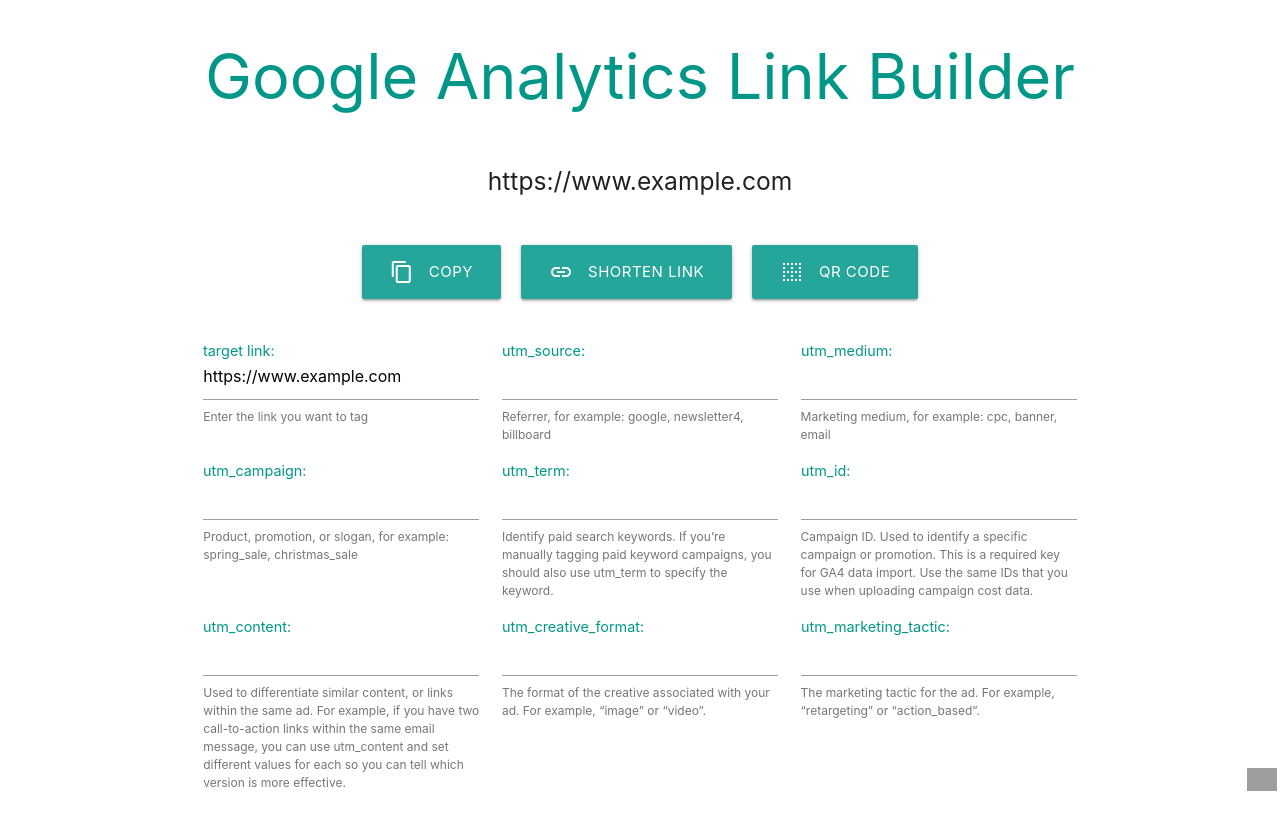
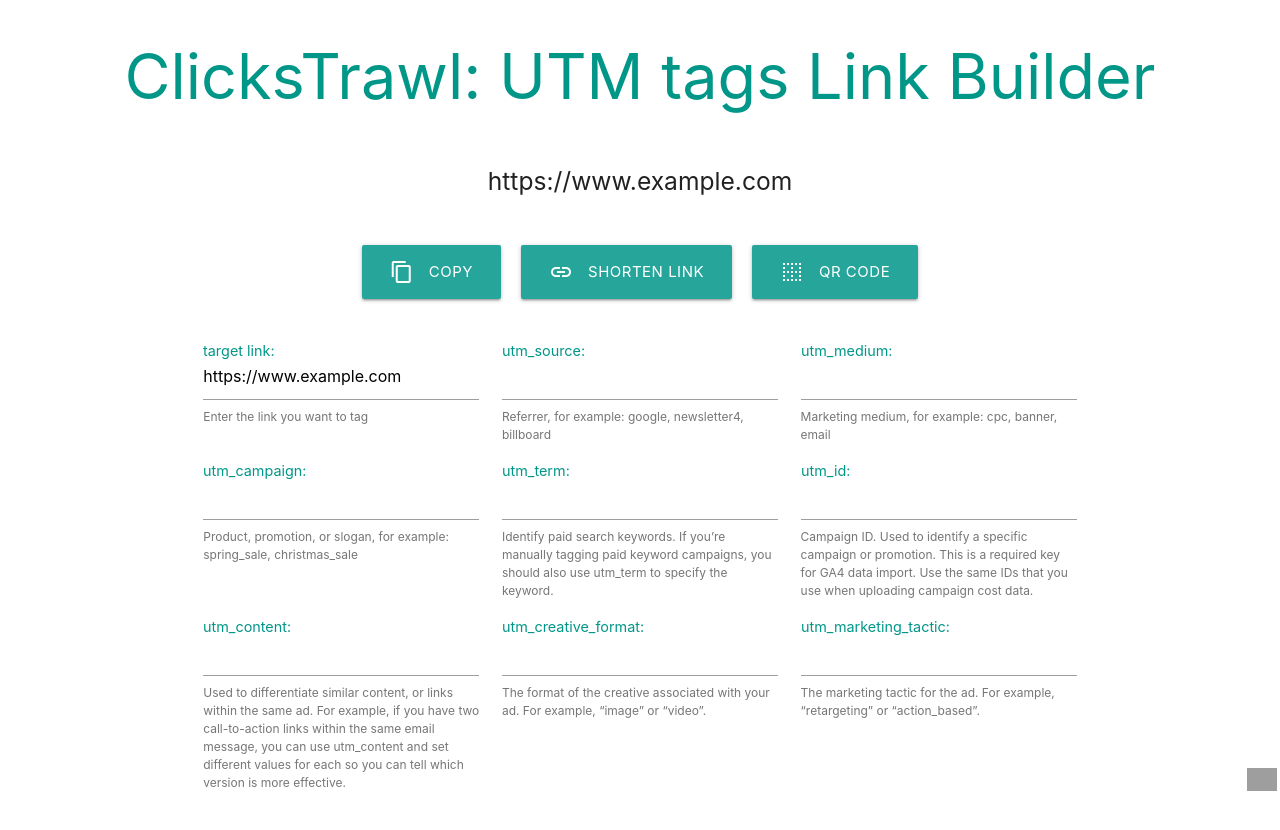
Before and after one commit to DenisDolgih/clickstrawl, a React (Vite) app in the folder client/: page / in a window 1280 px wide. Shown: the top 830 px of the page. Built offline with nearby package versions, Linux system fonts and the light colour scheme; grey boxes are pictures that could not be loaded; the HTML template or start-up script is replaced by a standard one.

Commit message:
change header

```diff
--- a/client/src/components/Main.tsx
+++ b/client/src/components/Main.tsx
@@ -115,7 +115,7 @@
 
     return (
         <>
-            <Header header="Google Analytics Link Builder" />
+            <Header header="ClicksTrawl: UTM tags Link Builder" />
 
             <ResultLink resultLink={resultLink} />
 
```
